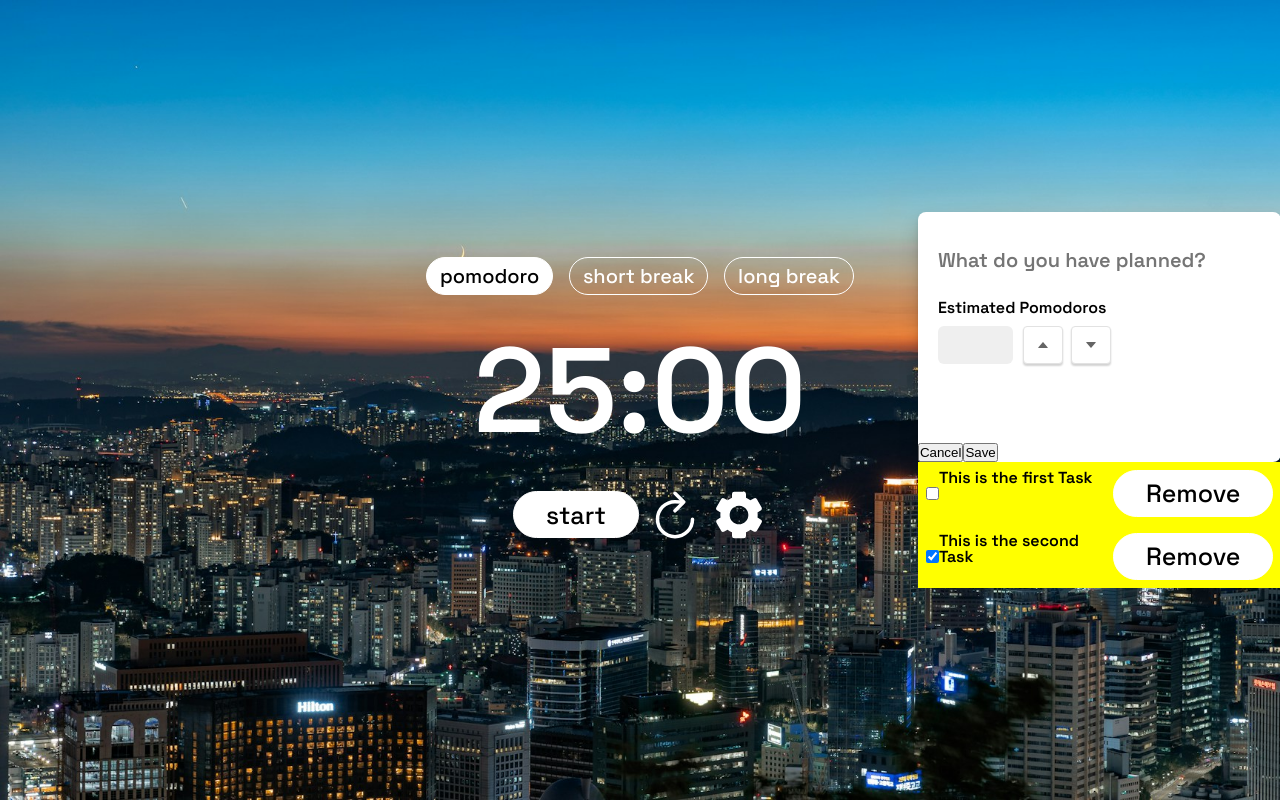
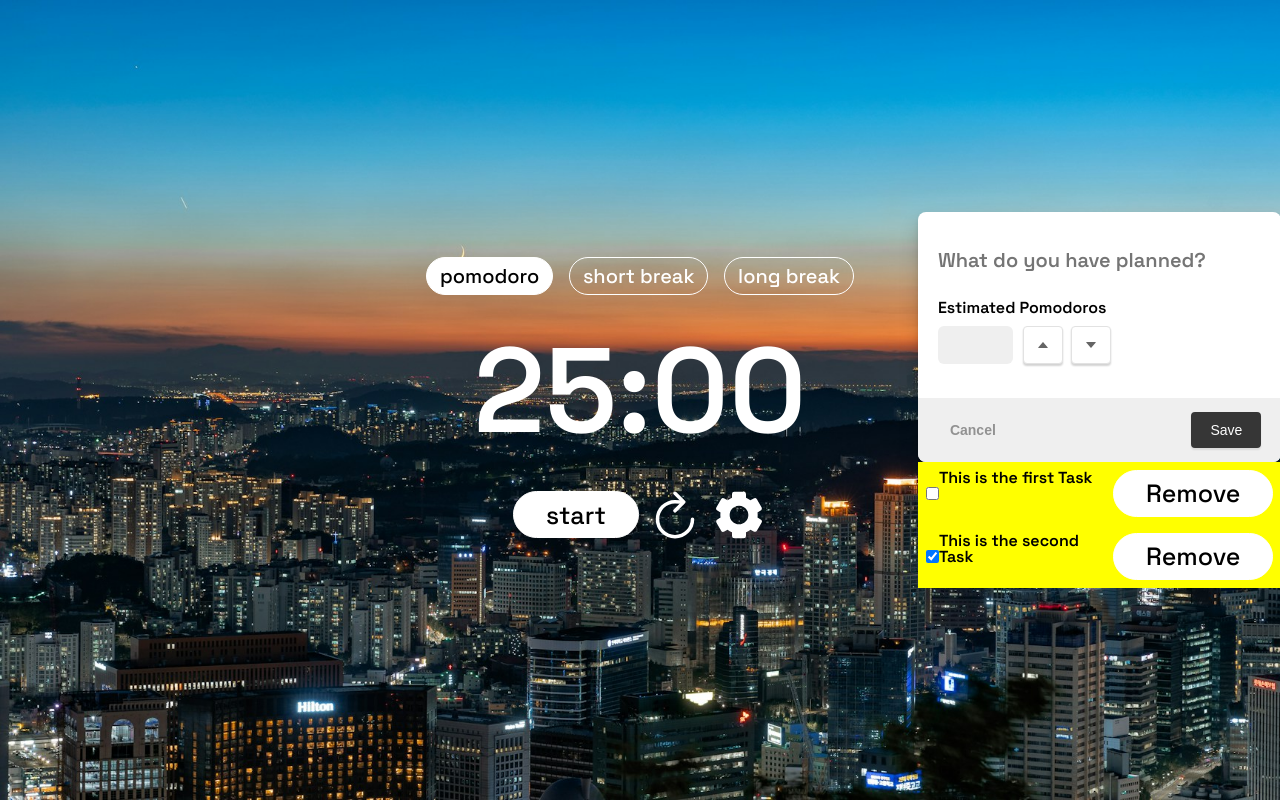
Before and after one commit to Jans3n/Pomodoro, a React (Vite) app: page / in a window 1280 px wide. Both pictures are taken after a click on the button "Add Task". Built offline with nearby package versions, Linux system fonts and the light colour scheme.

Commit message:
task menu design complete

```diff
--- a/src/components/UI/TaskMenu.css
+++ b/src/components/UI/TaskMenu.css
@@ -82,4 +82,51 @@ input[type=number]::-webkit-outer-spin-button {
 
 .TaskButtons{
   margin-top: auto;
+  padding: 14px 20px;
+  text-align: right;
+  border-bottom-left-radius: 8px;
+  border-bottom-right-radius: 8px;
+  background-color: rgb(239, 239, 239);
+  display: flex;
+  justify-content: space-between;
+  align-items: center;
 }
+
+.SaveTaskButton{
+  align-items: center;
+  justify-content: center;
+  text-align: center;
+  border-radius: 4px;
+  cursor: pointer;
+  box-shadow: rgba(0, 0, 0, 0.1) 0px 2px 2px;
+  color: white;
+  opacity: 0.9;
+  font-size: 14px;
+  padding: 8px 12px;
+  min-width: 70px;
+  background-color: rgb(34, 34, 34);
+  border: 2px solid rgb(34, 34, 34);
+}
+
+.SaveTaskButton:hover{
+  opacity: 1;
+}
+
+.CancelTaskButton{
+  align-items: center;
+  justify-content: center;
+  text-align: center;
+  border-radius: 4px;
+  cursor: pointer;
+  opacity: 0.9;
+  font-size: 14px;
+  padding: 8px 12px;
+  min-width: 70px;
+  display: inline-block;
+  margin-right: 14px;
+  background: none;
+  border: none;
+  color: rgb(136, 136, 136);
+  font-weight: bold;
+  box-shadow: none;
+}
--- a/src/components/UI/TaskMenu.jsx
+++ b/src/components/UI/TaskMenu.jsx
@@ -3,6 +3,7 @@ import './TaskMenu.css'
 import IconButton from './IconButton';
 import ArrowUpIcon from '../icons/ArrowUpIcon'
 import ArrowDownIcon from '../icons/ArrowDownIcon';
+import CustomButton from './CustomButton';
 
 function TaskMenu({name, onClick}) {
 
@@ -43,9 +44,7 @@ function TaskMenu({name, onClick}) {
       <div className='TaskMenuContainer'>
         <div className='TaskInformation'>
           <div className='TaskInput'>
-            <input
-            type="text"
-            value={taskText}
+            <input type="text" value={taskText}
             onChange={(e) => setTaskText(e.target.value)}
             placeholder='What do you have planned?'
             className='inputField'/>
@@ -53,7 +52,11 @@ function TaskMenu({name, onClick}) {
           <div className='PomodorosRequiredContainer'>
             <p>Estimated Pomodoros</p>
             <div className='PomodoroCounter'>
-              <input type="number" min="0" step="1" max="100" onKeyDown={handleKeyDown} onChange={handlePomodoroInputChange} value={pomodoroInputValue} className='EstimatedPomodorosInput'/>
+              <input type="number" min="0" step="1" max="100"
+                onKeyDown={handleKeyDown}
+                onChange={handlePomodoroInputChange}
+                value={pomodoroInputValue}
+                className='EstimatedPomodorosInput'/>
               <div className='EstimatedPomodorosButtons'>
                 <IconButton
                 icon={<ArrowUpIcon/>}
@@ -73,9 +76,8 @@ function TaskMenu({name, onClick}) {
           </div>
         </div>
         <div className='TaskButtons'>
-
-          <button>Cancel</button>
-          <button>Save</button>
+          <button className='CancelTaskButton'>Cancel</button>
+          <button className='SaveTaskButton'>Save</button>
         </div>
       </div>
     </>
```
